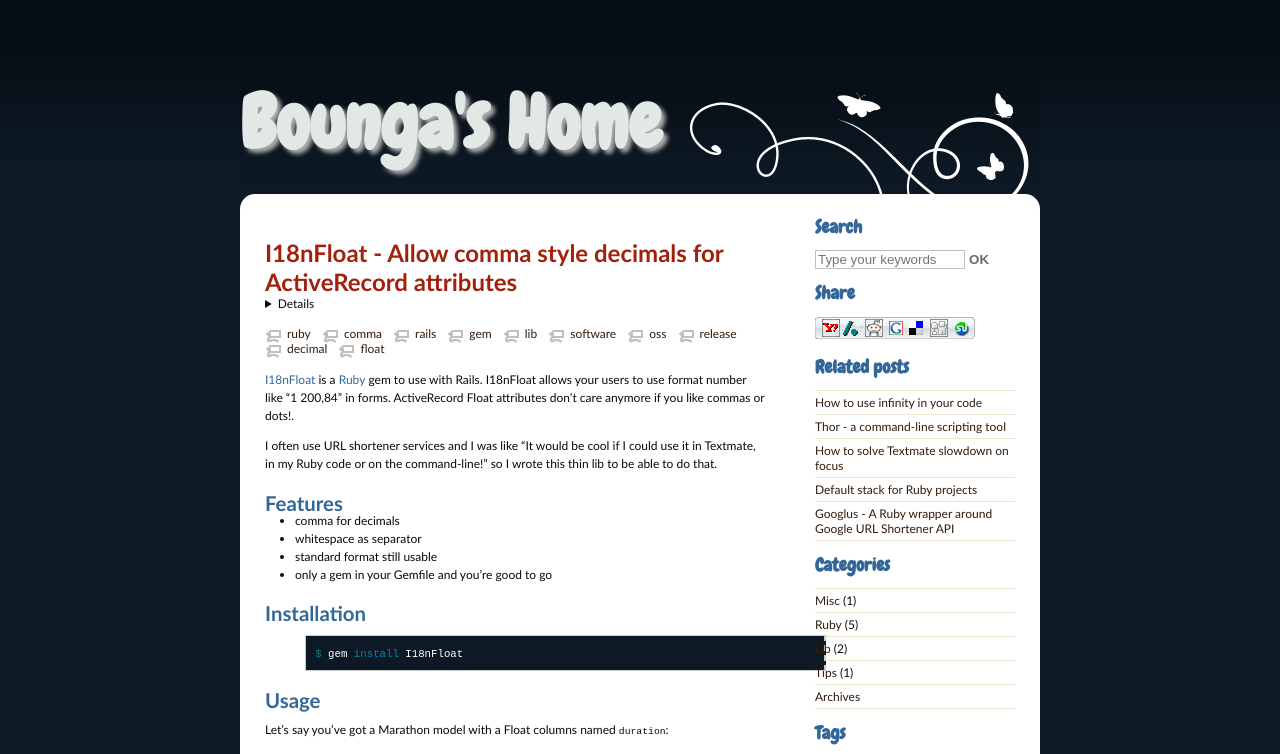
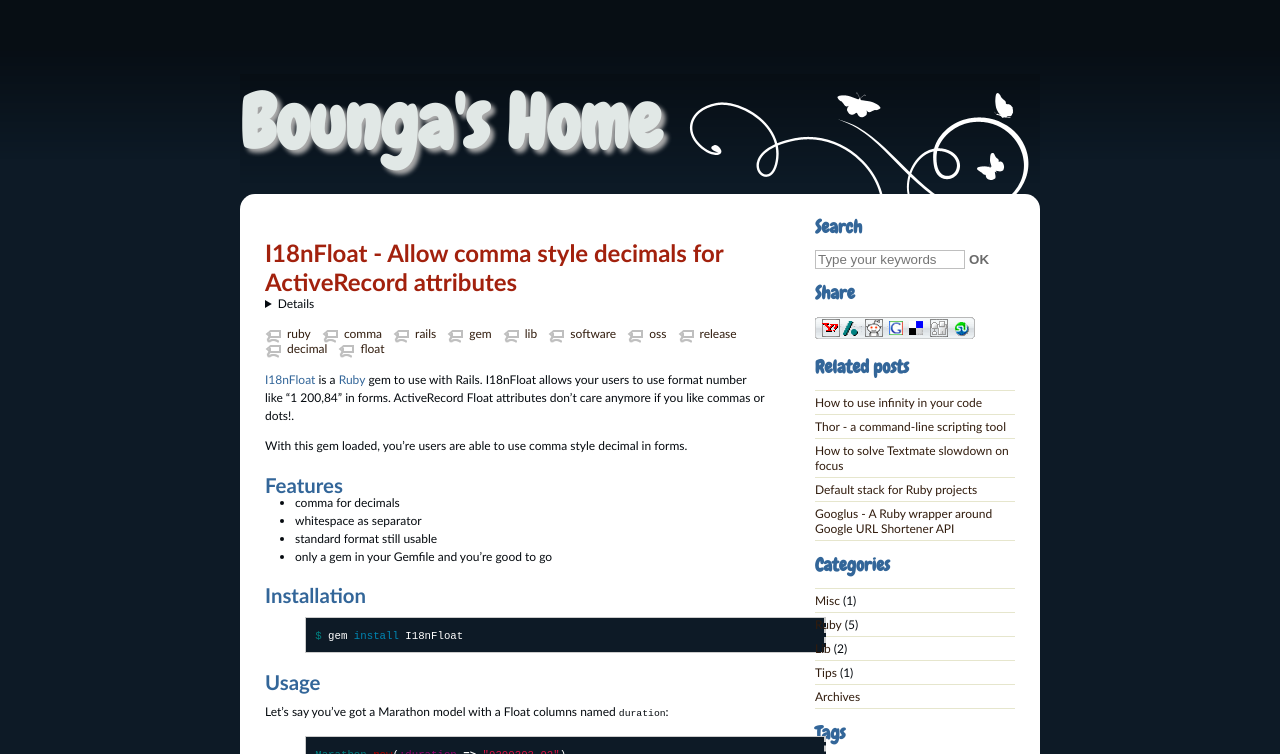
Before and after one commit to Bounga/bounga.org, a Jekyll site: the page built from _posts/2011-09-17-I18nFloat.markdown, in a window 1280 px wide, cut to the strip 0-754 px from the top of the page. Built offline with Jekyll 4.4.1, drawn with Linux system fonts in a browser that asks for light colours; some web fonts are replaced; comment, search, counter and statistics services are not loaded.

Commit message:
Remove useless paragraph

```diff
--- a/_posts/2011-09-17-I18nFloat.markdown
+++ b/_posts/2011-09-17-I18nFloat.markdown
@@ -7,7 +7,7 @@
 
 [I18nFloat](https://bitbucket.org/Bounga/i18nfloat/) is a [Ruby](http://www.ruby-lang.org) gem to use with Rails. I18nFloat allows your users to use format number like "1 200,84" in forms. ActiveRecord Float attributes don't care anymore if you like commas or dots!.
 
-I often use URL shortener services and I was like "It would be cool if I could use it in Textmate, in my Ruby code or on the command-line!" so I wrote this thin lib to be able to do that.
+With this gem loaded, you're users are able to use comma style decimal in forms.
 
 Features
 ========
```
